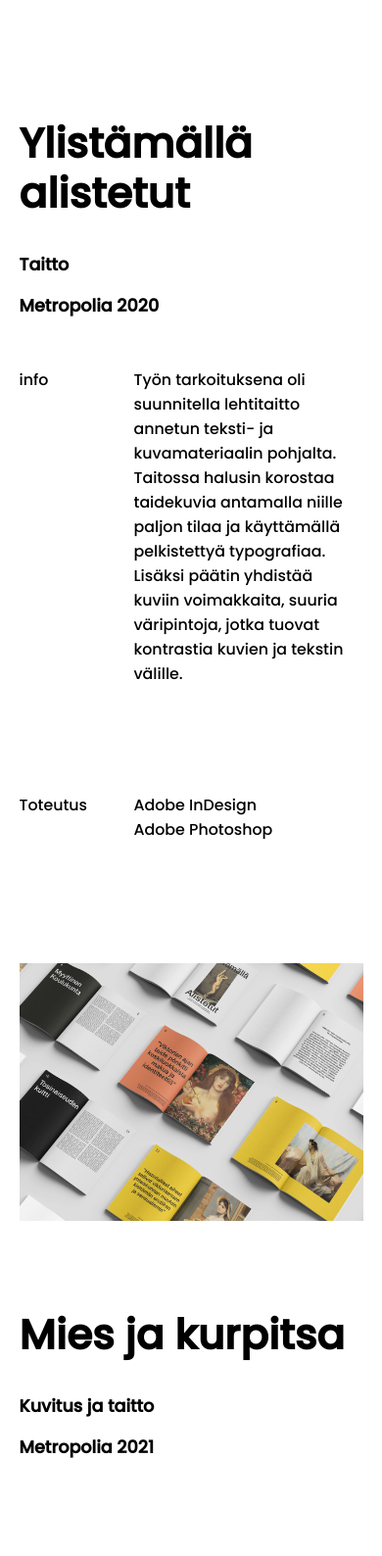
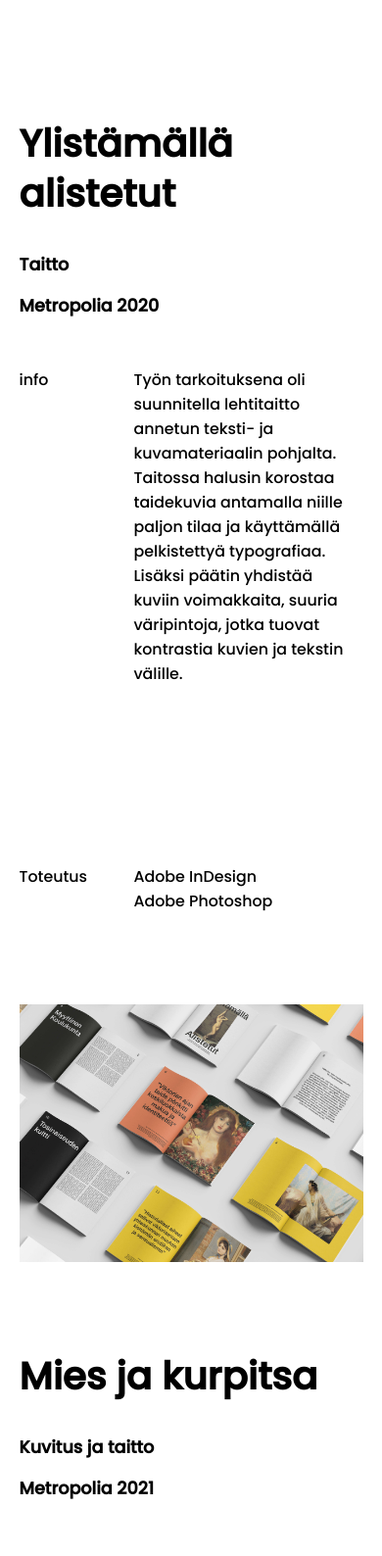
Before and after one commit to matiasrautiainen/matiashenrik, a plain HTML site: page työt.html in a window 390 px wide. Shown: the part 840-2428 px from the top of the page at 98% size. Drawn offline with Linux system fonts and the light colour scheme.

Commit message:
mobiilikorjaus tekstisommittelu

```diff
--- a/tyylit.css
+++ b/tyylit.css
@@ -410,6 +410,7 @@ li a:hover {
 
   .navigaatio li {
     font-size: 0.7rem;
+    width: fit-content;
   }
 
   .työ {
@@ -427,7 +428,7 @@ li a:hover {
     height: 10vh;
     width: 90vw;
     margin-left: 0vw;
-    font-size: 1.2rem;
+    font-size: 1.1rem;
     line-height: 6vh;
   }
 
@@ -452,6 +453,7 @@ li a:hover {
     width: 90vw;
     height: auto;
     margin-left: 0vw;
+    padding-top: 10vh;
   }
 
   .työetusivu {
@@ -487,7 +489,7 @@ li a:hover {
   }
 
   .selite {
-    height: 60vh;
+    min-height: 60vh;
     margin-top: 20vh;
   }
 
@@ -501,7 +503,7 @@ li a:hover {
   }
 
   .toteutus {
-    height: 10vh;
+    min-height: 10vh;
   }
 
   .navbar {
@@ -511,7 +513,7 @@ li a:hover {
 
   .kokokuva {
     height: auto;
-    margin-top: 5vh;
+    margin-top: 10vh;
   }
 
   .kokokuva img {
@@ -533,10 +535,11 @@ li a:hover {
 
   #yhteystiedot p {
     font-size: 1rem;
+    margin-left: 5vw;
   }
 
   #yhteystiedot a {
-    margin-left: 27vw;
+    margin-left: 25vw;
     font-size: 1rem;
   }
 
```
